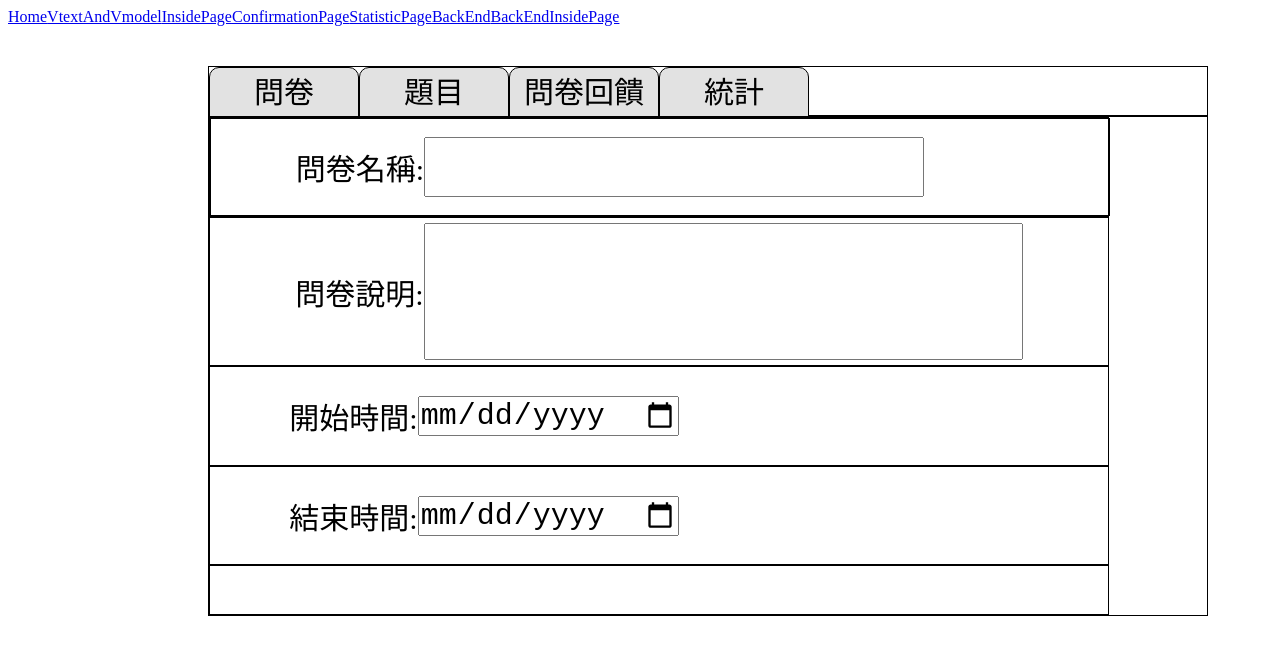
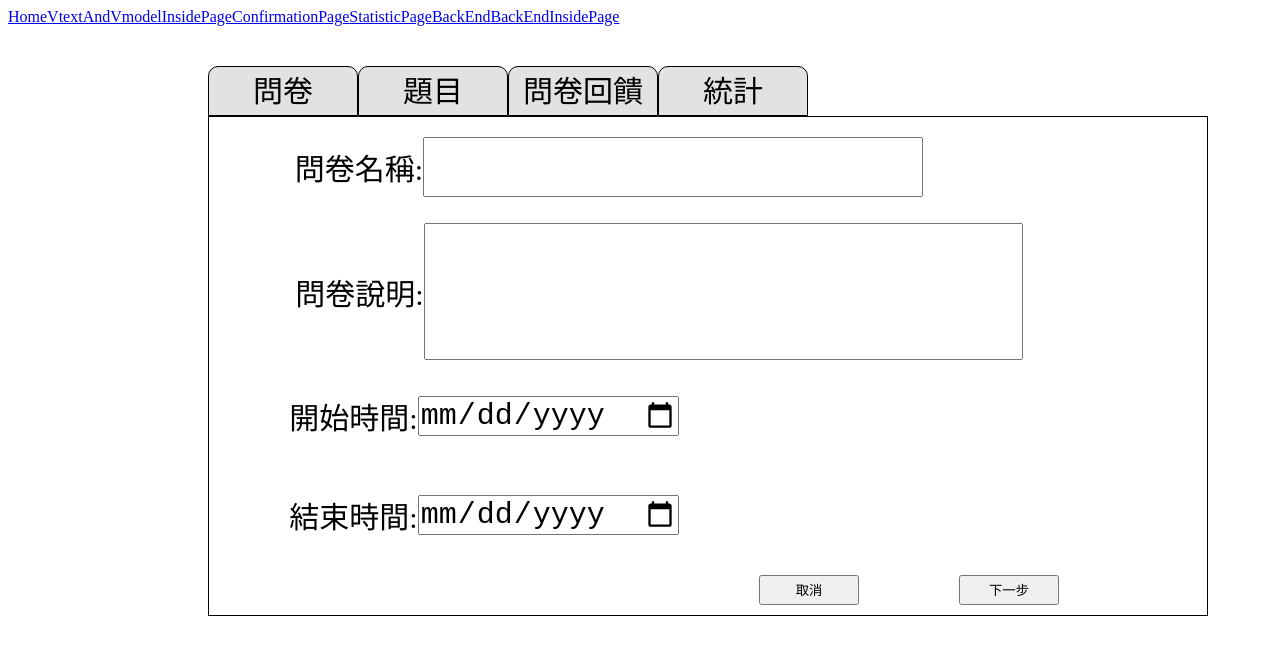
Before and after one commit to Jung0210/-questionnaire, a Vue app: page /BackEndInsidePage in a window 1280 px wide. Shown: the top 654 px of the page. Built offline with nearby package versions, Linux system fonts and the light colour scheme; the HTML template or start-up script is replaced by a standard one.

Commit message:
榕駿 0726 01:47

```diff
--- a/src/views/BackEndInsidePage.vue
+++ b/src/views/BackEndInsidePage.vue
@@ -41,7 +41,12 @@
             <input type="date" id="bookdate" name="">
         </div>
         <div class="Group2">
-
+            <div class="bean1">
+                <button class="Cancel">取消</button>
+            </div>
+            <div class="bean2">
+                <button class="next">下一步</button>
+            </div>
         </div>
     </div>
 </template>
@@ -59,7 +64,7 @@ body {
 .Group0 {
     width: 1000px;
     height: 50px;
-    border: 1px solid rgb(0, 0, 0);
+    // border: 1px solid rgb(0, 0, 0);
     display: flex;
     margin-left: 200px;
     margin-top: 40px;
@@ -140,14 +145,14 @@ body {
     .oval0 {
         width: 900px;
         height: 100px;
-        border: 1px solid rgb(0, 0, 0);
+        // border: 1px solid rgb(0, 0, 0);
         display: flex;
         flex-direction: column;
 
         .oval1 {
             width: 900px;
             height: 100px;
-            border: 1px solid rgb(0, 0, 0);
+            // border: 1px solid rgb(0, 0, 0);
             display: flex;
             justify-content: center;
             align-items: center;
@@ -164,7 +169,7 @@ body {
     .oval2 {
         width: 900px;
         height: 150px;
-        border: 1px solid rgb(0, 0, 0);
+        // border: 1px solid rgb(0, 0, 0);
         display: flex;
         justify-content: center;
         align-items: center;
@@ -180,7 +185,7 @@ body {
     .oval3 {
         width: 900px;
         height: 100px;
-        border: 1px solid rgb(0, 0, 0);
+        // border: 1px solid rgb(0, 0, 0);
         display: flex;
         justify-content: center;
         align-items: center;
@@ -195,7 +200,7 @@ body {
     .oval4 {
         width: 900px;
         height: 100px;
-        border: 1px solid rgb(0, 0, 0);
+        // border: 1px solid rgb(0, 0, 0);
         display: flex;
         justify-content: center;
         align-items: center;
@@ -211,7 +216,37 @@ body {
     .Group2 {
         width: 900px;
         height: 50px;
-        border: 1px solid rgb(0, 0, 0);
+        // border: 1px solid rgb(0, 0, 0);
+        display: flex;
+        justify-content: right;
+
+        .bean1 {
+            width: 200px;
+            height: 50px;
+            // border: 1px solid rgb(0, 0, 0);
+            display: flex;
+            justify-content: center;
+            align-items: center;
+
+            .Cancel {
+                width: 100px;
+                height: 30px;
+            }
+        }
+
+        .bean2 {
+            width: 200px;
+            height: 50px;
+            // border: 1px solid rgb(0, 0, 0);
+            display: flex;
+            justify-content: center;
+            align-items: center;
+
+            .next {
+                width: 100px;
+                height: 30px;
+            }
+        }
     }
 }
 </style>
```
